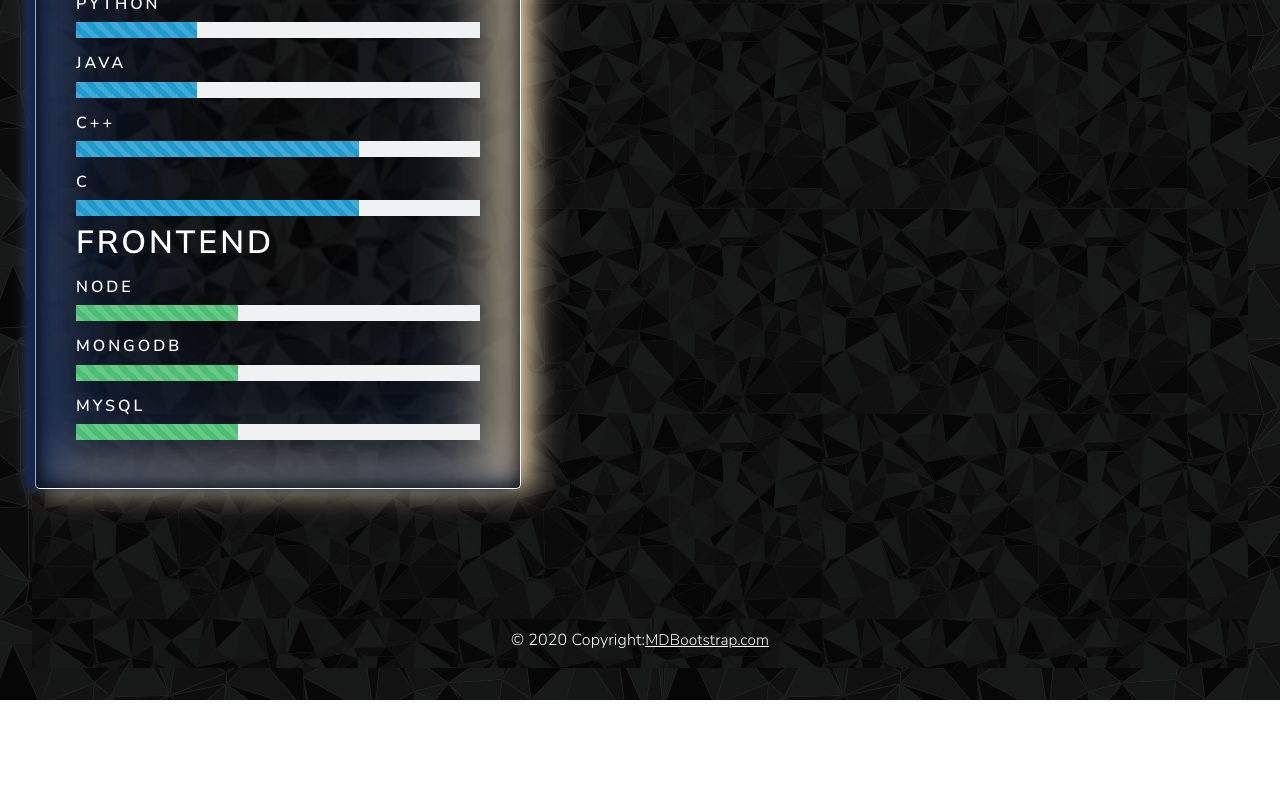
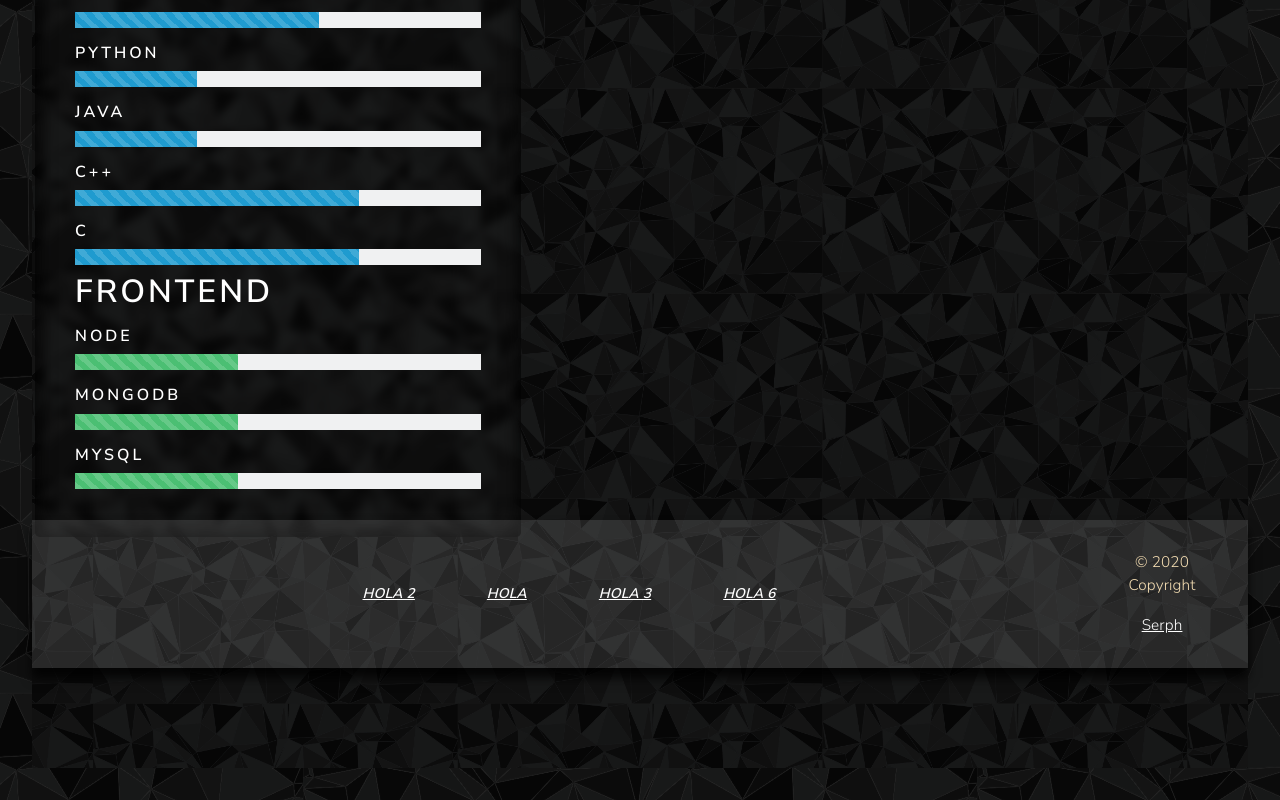
Before and after one commit to Serphp/portf-serph, a React (Vite) app: page / in a window 1280 px wide. Shown: the part 1309-2109 px from the top of the page. Before the commit the page ends 2009 px from the top, so only its background shows below. Built offline with nearby package versions, Linux system fonts and the light colour scheme.

Commit message:
CSS Improvements > 1.2 | Update Navbar and Footer

```diff
--- a/components/Footer.jsx
+++ b/components/Footer.jsx
@@ -1,18 +1,18 @@
 export default function Footer() {
     return (
         <>
-<footer class="text-center text-white" > {/* style="background-color: #f1f1f1;" */}
+<footer class="text-center pcard" > {/* style="background-color: #f1f1f1;" */}
 
-  <div class="container pt-4">
+  <div class="container pt-2">
 
-    <section class="mb-4">
+    <section class="mb-2">
 
       <a
         class="btn btn-link btn-floating btn-lg text-white m-1"
         href="#!"
         role="button"
         data-mdb-ripple-color="white"
-        ><i class="fab fa-facebook-f"></i
+        ><i class="fab fa-facebook-f">Hola 2</i
       ></a>
 
 
@@ -21,7 +21,7 @@ export default function Footer() {
         href="#!"
         role="button"
         data-mdb-ripple-color="dark"
-        ><i class="fab fa-twitter"></i
+        ><i class="fab fa-twitter">Hola</i
       ></a>
 
 
@@ -30,8 +30,9 @@ export default function Footer() {
         href="#!"
         role="button"
         data-mdb-ripple-color="dark"
-        ><i class="fab fa-google"></i
+        ><i class="fab fa-google">Hola 3</i
       ></a>
+
 
 
       <a
@@ -39,25 +40,9 @@ export default function Footer() {
         href="#!"
         role="button"
         data-mdb-ripple-color="dark"
-        ><i class="fab fa-instagram"></i
+        ><i class="fab fa-github">Hola 6</i
       ></a>
 
-
-      <a
-        class="btn btn-link btn-floating btn-lg text-white m-1"
-        href="#!"
-        role="button"
-        data-mdb-ripple-color="dark"
-        ><i class="fab fa-linkedin"></i
-      ></a>
-
-      <a
-        class="btn btn-link btn-floating btn-lg text-white m-1"
-        href="#!"
-        role="button"
-        data-mdb-ripple-color="dark"
-        ><i class="fab fa-github"></i
-      ></a>
     </section>
 
   </div>
@@ -65,8 +50,8 @@ export default function Footer() {
 
 
   <div class="text-center text-white p-3" > {/*style={{ background-color: rgba(0, 0, 0, 0.2); }}*/}
-    © 2020 Copyright:
-    <a class="text-white" href="https://mdbootstrap.com/">MDBootstrap.com</a>
+   <p>© 2020 Copyright </p>
+    <a class="text-white" href="/"> Serph</a>
   </div>
 
 </footer>
--- a/components/NavBar.jsx
+++ b/components/NavBar.jsx
@@ -4,7 +4,7 @@ export default function NavBar() {
     return (
 
 
-<nav class="navbar navbar-dark mb-4" id="nav-tab" role="tablist">
+<nav class="navbar navbar-dark mb-4 pcard" id="nav-tab" role="tablist">
   <div class="container-fluid">
     <span class="logo">Serph</span>
 
--- a/components/Proyects.jsx
+++ b/components/Proyects.jsx
@@ -7,7 +7,7 @@ export default function Proyects() {
             <div className="">
                 <div className="">
                     <div className="row">
-                        <div className="logo"><h1>PROYECTOS</h1></div>
+
             {
                 NProyects.map((proyect, index) => (
                     <div className="cardbody2" key={index}>
--- a/src/styles/Global.css
+++ b/src/styles/Global.css
@@ -225,18 +225,11 @@ outset - Defines a 3D outset border. The effect depends on the border-color valu
   border-radius: 0.3em;
   background: transparent;
   color: white;
-  border: white 0.1px inset;
-  backdrop-filter: blur(1px);
+
+  backdrop-filter: blur(4.5px);
 
   box-shadow:
-  inset 0 0 20px black,
-  inset 20px 0 50px #102754,
-  /*inset 20px 0 80px #f0f, */
-  inset -20px 0 80px #f5deb3,
-  inset 20px 0 200px #102754,
-
-  -10px 0 10px #102754,
-  10px 0 30px #f5deb3;
+  inset 0 0 20px black;
   transition: all 0.3s ease-in-out;
   will-change: transform;
   transition: transform 0.3s ease-in-out;
```
